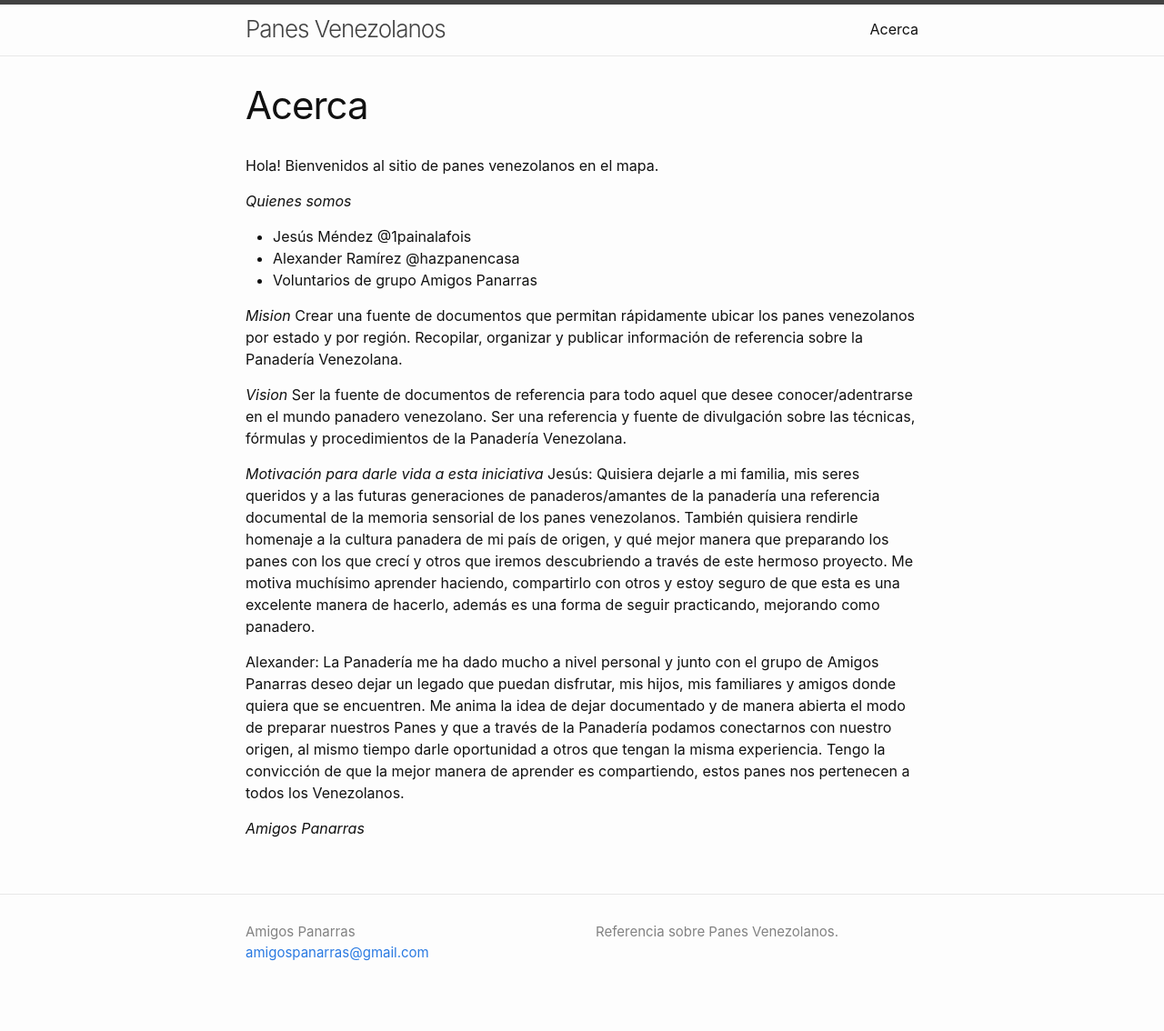
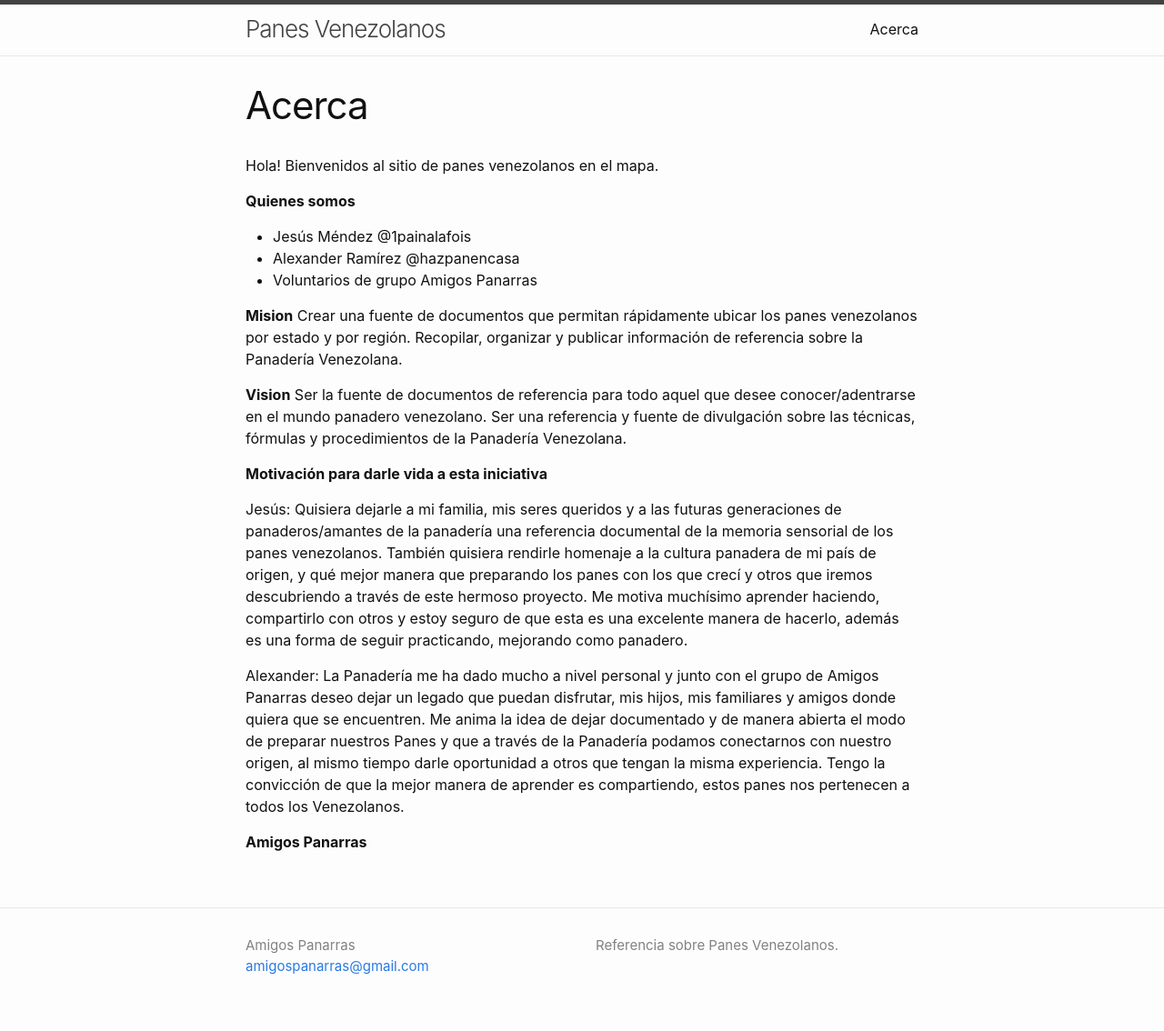
Before and after one commit to mapadepanesvenezolanos/mapadepanesvenezolanos.github.io, a Jekyll site: the page built from about.markdown, in a window 1280 px wide. Shown: the whole page at 91% size. Built offline with Jekyll 4.4.1, drawn with Linux system fonts in a browser that asks for light colours.

Commit message:
Negerillas al texto

```diff
--- a/about.markdown
+++ b/about.markdown
@@ -6,23 +6,24 @@ permalink: /acerca/
 Hola!
 Bienvenidos al sitio de panes venezolanos en el mapa.
 
-*Quienes somos*
+**Quienes somos**
 - Jesús Méndez @1painalafois
 - Alexander Ramírez @hazpanencasa
 - Voluntarios de grupo Amigos Panarras
 
-*Mision*
+**Mision**
 Crear una fuente de documentos que permitan rápidamente ubicar los panes venezolanos por estado y por región.
 Recopilar, organizar y publicar información de referencia sobre la Panadería Venezolana.
 
-*Vision*
+**Vision**
 Ser la fuente de documentos de referencia para todo aquel que desee conocer/adentrarse en el mundo panadero venezolano.
 Ser una referencia y fuente de divulgación sobre las técnicas, fórmulas y procedimientos de la Panadería Venezolana.
 
-*Motivación para darle vida a esta iniciativa*
+**Motivación para darle vida a esta iniciativa**
+
 Jesús: Quisiera dejarle a mi familia, mis seres queridos y a las futuras generaciones de panaderos/amantes de la panadería una referencia documental de la memoria sensorial de los panes venezolanos. También quisiera rendirle homenaje a la cultura panadera de mi país de origen, y qué mejor manera que preparando los panes con los que crecí y otros que iremos descubriendo a través de este hermoso proyecto. Me motiva muchísimo aprender haciendo, compartirlo con otros y estoy seguro de que esta es una excelente manera de hacerlo, además es una forma de seguir practicando, mejorando como panadero.
 
 Alexander: La Panadería me ha dado mucho a nivel personal y junto con el grupo de Amigos Panarras deseo dejar un legado que puedan disfrutar, mis hijos, mis familiares y amigos donde quiera que se encuentren. Me anima la idea de dejar documentado y de manera abierta el modo de preparar nuestros Panes y que a través de la Panadería podamos conectarnos con nuestro origen, al mismo tiempo darle oportunidad a otros que tengan la misma experiencia. Tengo la convicción de que la mejor manera de aprender es compartiendo, estos panes nos pertenecen a todos los Venezolanos.
 
 
-*Amigos Panarras*
+**Amigos Panarras**
```
